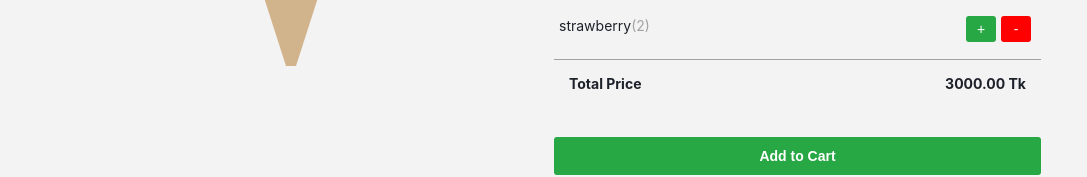
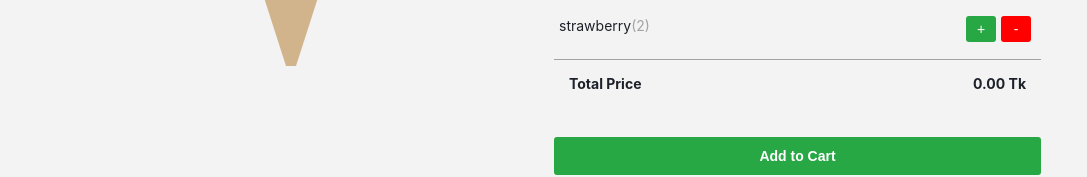
Before and after one commit to Arup-paul/ice-cream-builder, a React (Create React App) app: page / in a window 1280 px wide. Shown: the part 493-670 px from the top of the page, without its empty margins (96-1183 px from the left). Built offline with nearby package versions, Linux system fonts and the light colour scheme.

Commit message:
add scoop

```diff
--- a/public/index.html
+++ b/public/index.html
@@ -24,7 +24,7 @@
       work correctly both with client-side routing and a non-root public URL.
       Learn how to configure a non-root public URL by running `npm run build`.
     -->
-    <title>React App</title>
+    <title>Ice Cream Builder</title>
   </head>
   <body>
     <noscript>You need to enable JavaScript to run this app.</noscript>
--- a/src/Components/Builder/Builder.js
+++ b/src/Components/Builder/Builder.js
@@ -4,14 +4,14 @@ import Items from "./Items/Items";
 import Totalprice from "./TotalPrice/Totalprice";
 import Modal from "./Modal/Modal";
 
-const Builder = ({ items }) => {
+const Builder = ({ items,price }) => {
     return (
         <div>
             <div className="builder">
                 <h3>Build your own Ice Cream Sundae</h3>
 
                  <Items items={items}/>
-                 <Totalprice />
+                 <Totalprice price={price}/>
 
                 <button type="button"  className={[classes.order,  'rounded'].join(' ')}>
                     Add to Cart
--- a/src/Components/Builder/TotalPrice/Totalprice.js
+++ b/src/Components/Builder/TotalPrice/Totalprice.js
@@ -1,10 +1,10 @@
 import React from 'react'
 import classes from './totalprice.module.css'
-const Totalprice = () => {
+const Totalprice = ({ price= 0}) => {
     return (
         <div className={classes.total}>
             <div>Total Price</div>
-            <div>3000.00 Tk</div>
+            <div>{price.toFixed(2)} Tk</div>
         </div>
     )
 }
--- a/src/Components/IceCream/Icecream.js
+++ b/src/Components/IceCream/Icecream.js
@@ -3,7 +3,7 @@ import classes from './icecream.module.css'
 import Scope from "./Scope/Scope";
 
 const Icecream = () => {
-    // const flavors = Object.keys(scopes);
+    // const flavors = Object.keys(scoops);
     return (
         <div>
             <div className={classes.icecream}>
--- a/src/Containers/IceCreamBuilder/IceCreamBuilder.js
+++ b/src/Containers/IceCreamBuilder/IceCreamBuilder.js
@@ -12,19 +12,30 @@ export default class IceCreamBuilder  extends Component {
             orange:42,
             strawberry:30
         },
-        scopes:[],
+        scoops:[],
         totalPrice:0,
     };
 
+   addScope = (scope) => {
+      const { scoops,items } = this.state;
+      const workingScoops = [...scoops];
+      workingScoops.push(scope);
+
+      this.setState({
+         scoops:workingScoops,
+         totalPrice: items[scope],
+
+      });
+   }
 
 
 
    render() {
-       const { items,scopes } = this.state;
+       const { items,totalPrice } = this.state;
        return (
            <div className={[classes.container,'container'].join(' ')}>
-               <Icecream scopes={scopes} />
-               <Builder items={items} />
+               <Icecream />
+               <Builder items={items} price={totalPrice} />
            </div>
        )
    }
```
